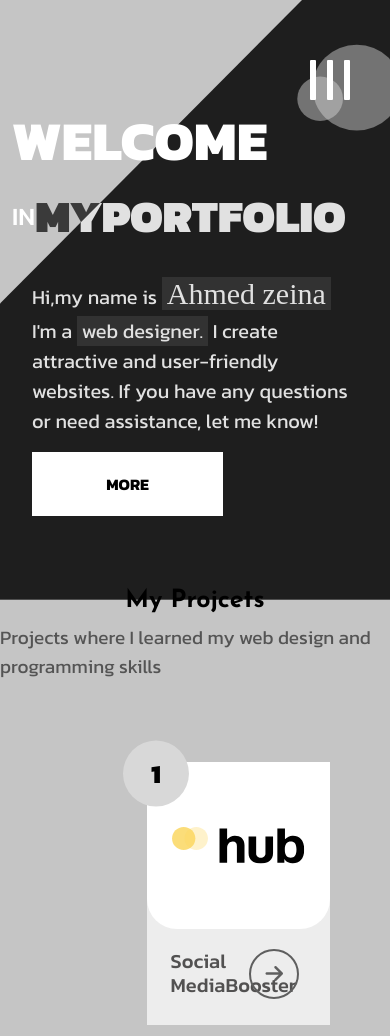
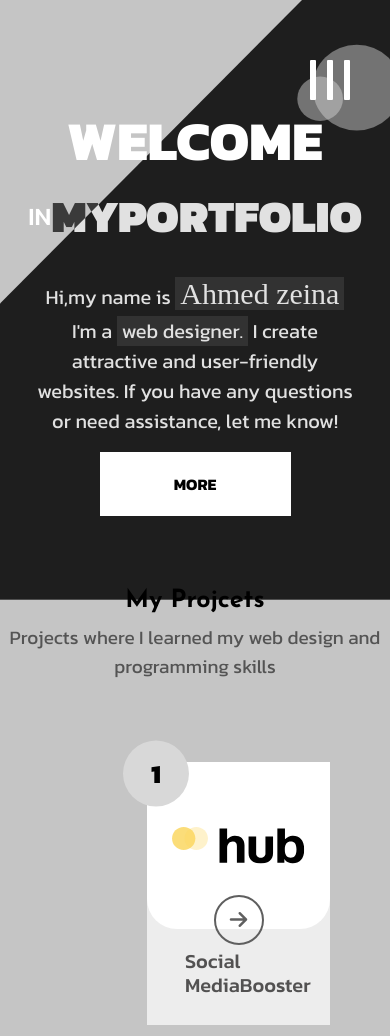
Before and after one commit to Hazemramo/Ahmed-zeina-, a plain HTML site: page index.html in a window 390 px wide. Shown: the top 1036 px of the page. Drawn offline with nearby package versions, Linux system fonts and the light colour scheme; files whose address does not match are found by name; a web font is replaced by a local one.

Commit message:
Update style.css

```diff
--- a/style.css
+++ b/style.css
@@ -124,6 +124,7 @@ html {
     position: absolute;
     z-index: -1;
 }
+
 .main-img-two {
     display: none;
 }
@@ -859,8 +860,29 @@ html {
 
 
     .top-content {
+
+
+        display: flex;
+        flex-direction: column;
+        align-items: center;
+
         &::after {
             display: none;
+        }
+    }
+
+
+    .text-content .btn{
+        position: absolute;
+        bottom: 80px;
+    }
+
+
+    .landing-section .bot-content {
+        justify-content: center;
+        text-align: center;
+        .btn {
+            margin-right: 0;
         }
     }
 
@@ -898,7 +920,7 @@ html {
 
     .main-img-two {
         top: 0;
-        scale: 2.5;
+        scale: 9.5;
         position: absolute;
         z-index: 3;
         display: block;
@@ -907,6 +929,7 @@ html {
 
     .my_projects p {
         width: 100%;
+        text-align: center;
         color: #545454;
     }
 
```
